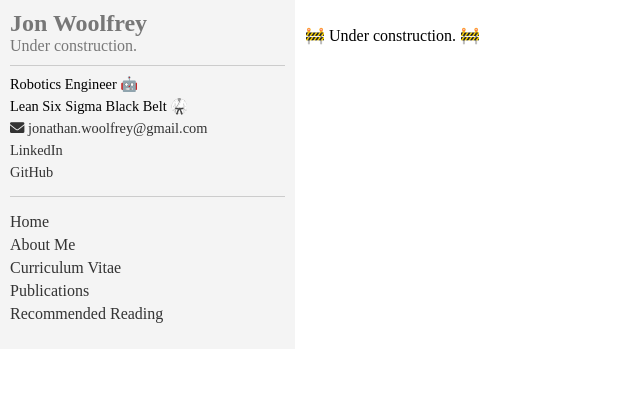
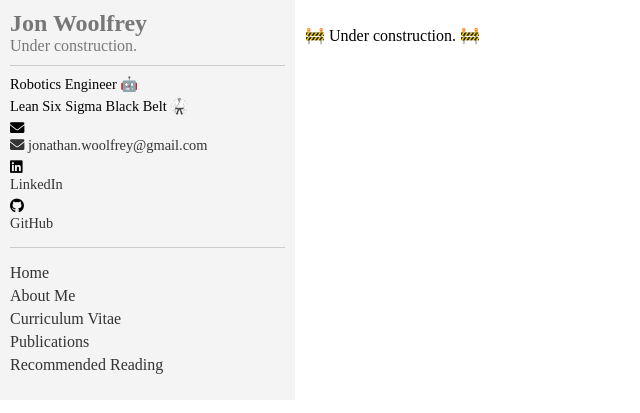
Before and after one commit to Woolfrey/woolfrey.github.io, a Jekyll site: the page built from README.md, in a window 1280 px wide. Shown: the top 413 px of the page, without its empty margins (0-640 px from the left). Built offline with Jekyll 4.4.1, drawn with Linux system fonts in a browser that asks for light colours; our own code applies the rules of GitHub Pages for plain Markdown files.

Commit message:
Trying to include icons here

```diff
--- a/_layouts/default.html
+++ b/_layouts/default.html
@@ -17,9 +17,9 @@
         {% for title in site.sidebar_info.titles %}
           <p>{{ title }}</p>
         {% endfor %}
-        <p><a href="mailto:{{ site.sidebar_info.email }}">{{ site.sidebar_info.email }}</a></p>
-        <p><a href="{{ site.sidebar_info.linkedin }}">LinkedIn</a></p>
-        <p><a href="{{ site.sidebar_info.github }}">GitHub</a></p>
+        <p> <i class="fas fa-envelope"></i> <a href="mailto:{{ site.sidebar_info.email }}">{{ site.sidebar_info.email }}</a></p>
+        <p> <i class="fab fa-linkedin"></i> <a href="{{ site.sidebar_info.linkedin }}">LinkedIn</a></p>
+        <p> <i class="fab fa-github"></i>   <a href="{{ site.sidebar_info.github }}">GitHub</a></p>
       </div>
       <ul>
         {% for link in site.sidebar %}
```
